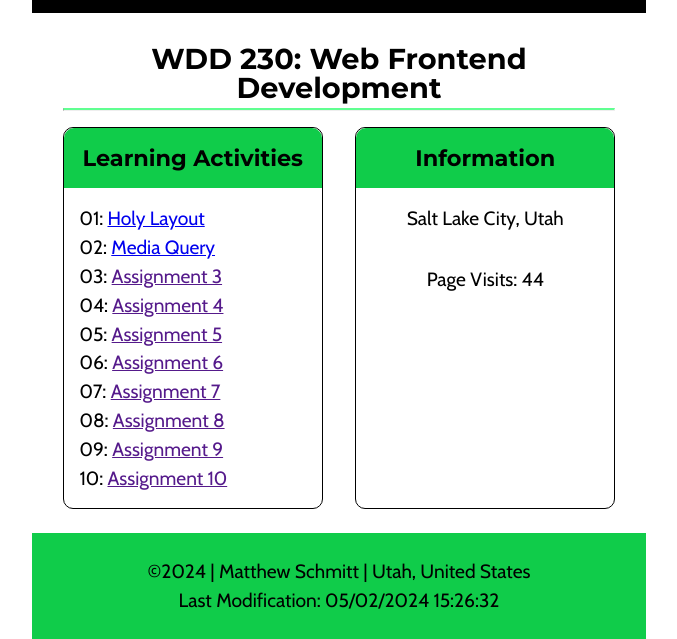
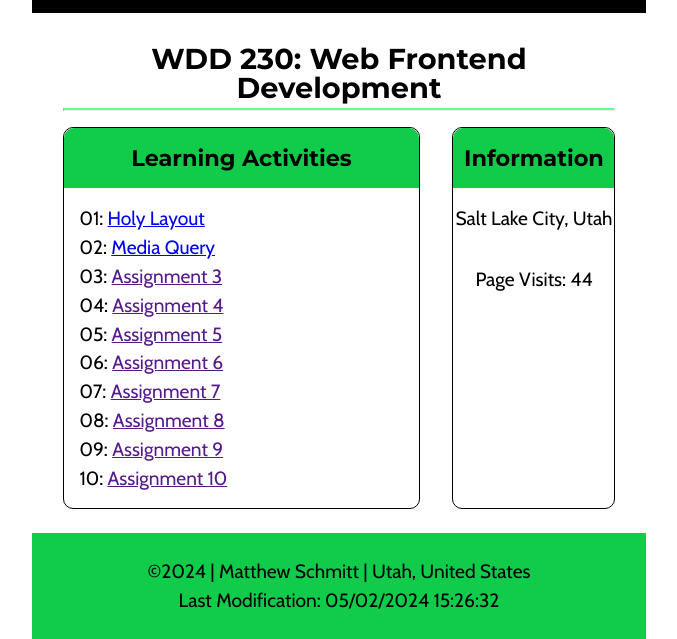
Before and after one commit to schmitty4437/wdd230, a plain HTML site: page index.html in a window 1536 px wide. Shown: the part 298-937 px from the top of the page, without its empty margins (429-1106 px from the left). Drawn offline with nearby package versions, Linux system fonts and the light colour scheme.

Commit message:
w02 home page updates

```diff
--- a/styles/larger.css
+++ b/styles/larger.css
@@ -12,20 +12,20 @@
 
     main {
         max-width: 90%;
-        grid-template-columns: repeat(2,1fr);
+        grid-template-columns: repeat(3,1fr);
         column-gap: 2rem;
     }
 
     main h2, hr  {
+        grid-column: 1 / 4;
+    }
+
+    #card-activities {
         grid-column: 1 / 3;
     }
 
-    #card-activities {
-        grid-column: 1 / 2;
-    }
-
     #card-information {
-        grid-column: 2 / 3;
+        grid-column: 3 / 4;
     }
 
 }
```
